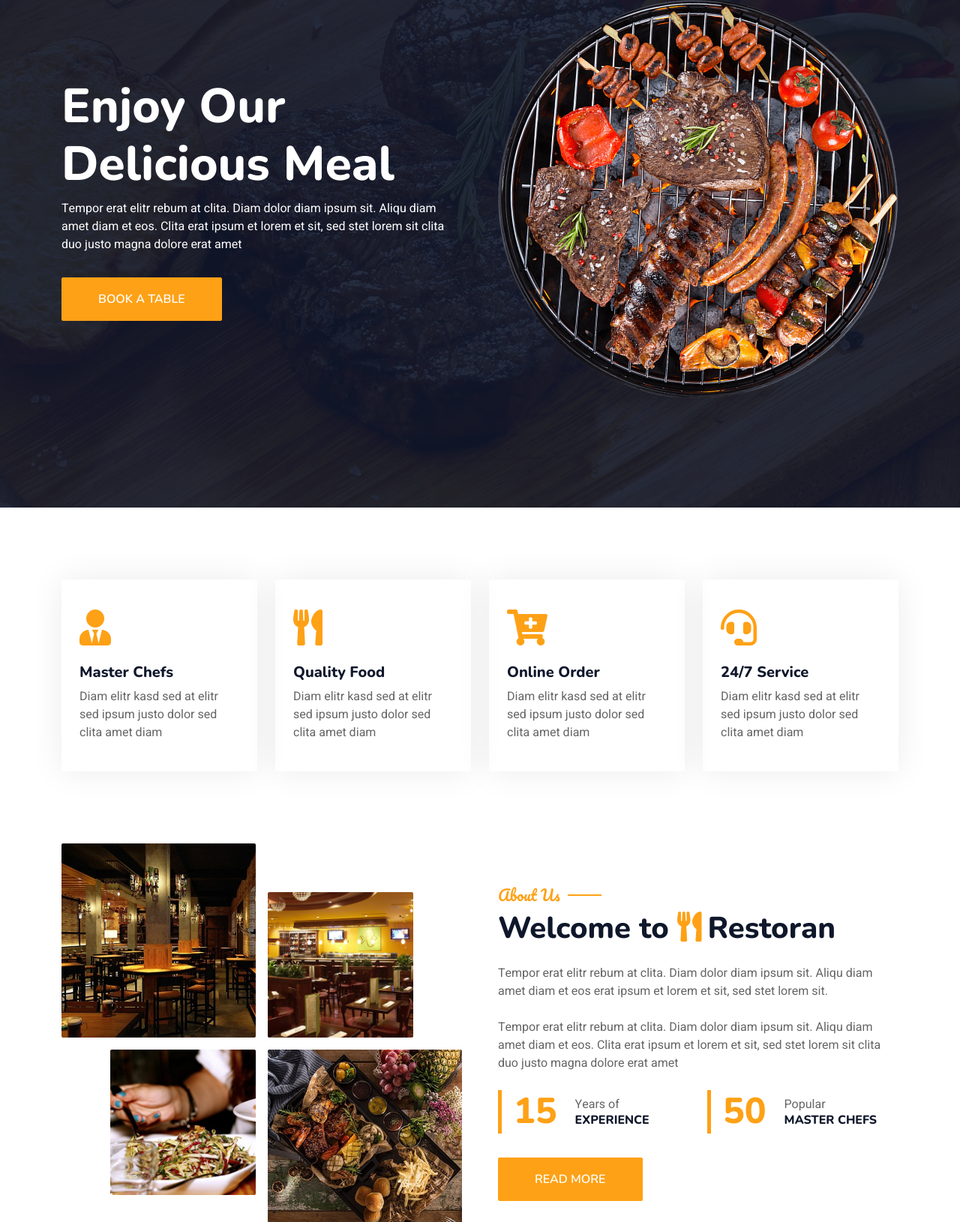
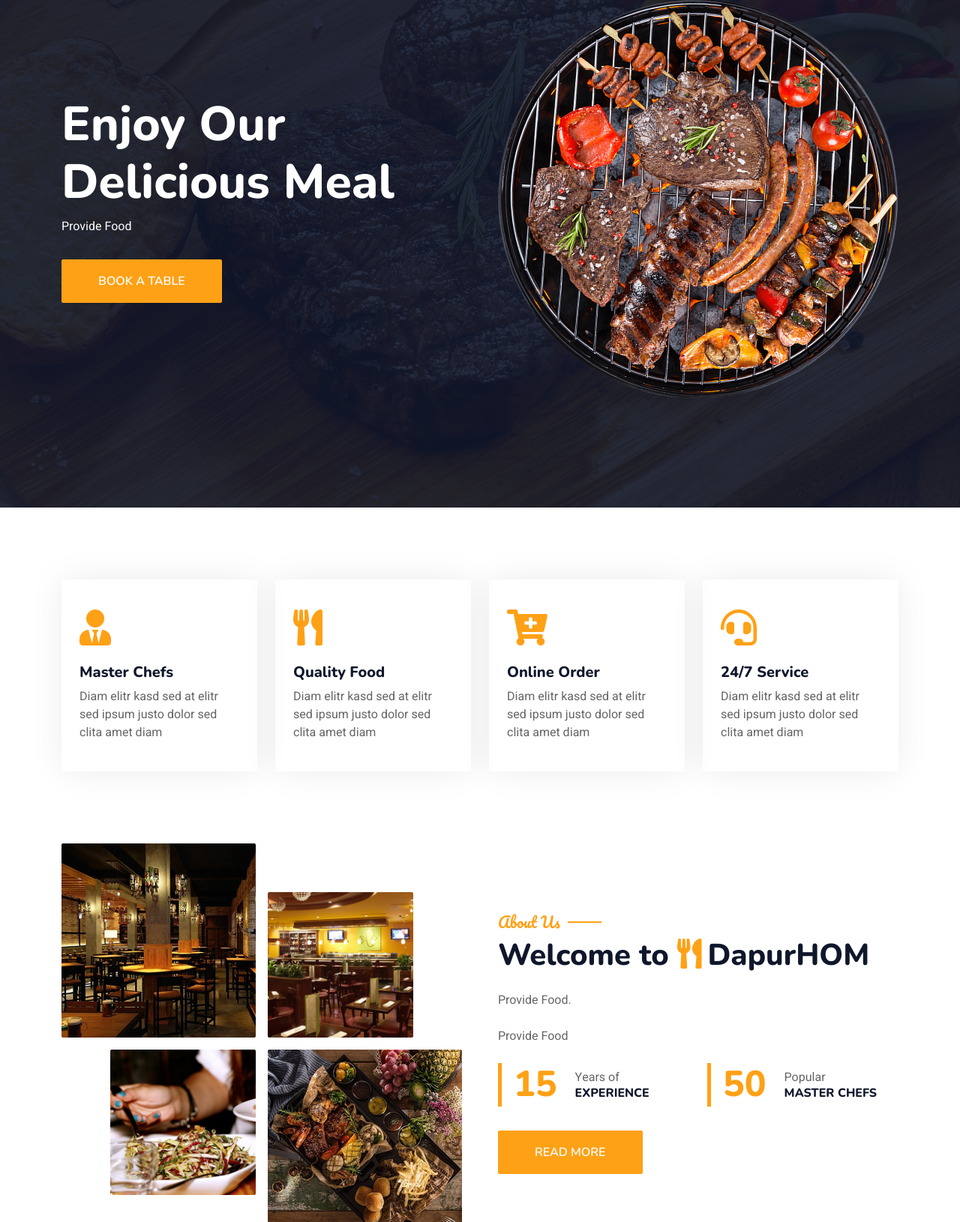
Before and after one commit to SamuelCH12/dapurhom, a plain HTML site: page index.html in a window 1280 px wide. Shown: the part 145-1775 px from the top of the page at 75% size. Drawn offline with nearby package versions, Linux system fonts and the light colour scheme.

Commit message:
Update index.html

```diff
--- a/index.html
+++ b/index.html
@@ -78,7 +78,7 @@
                     <div class="row align-items-center g-5">
                         <div class="col-lg-6 text-center text-lg-start">
                             <h1 class="display-3 text-white animated slideInLeft">Enjoy Our<br>Delicious Meal</h1>
-                            <p class="text-white animated slideInLeft mb-4 pb-2">Tempor erat elitr rebum at clita. Diam dolor diam ipsum sit. Aliqu diam amet diam et eos. Clita erat ipsum et lorem et sit, sed stet lorem sit clita duo justo magna dolore erat amet</p>
+                            <p class="text-white animated slideInLeft mb-4 pb-2">Provide Food</p>
                             <a href="" class="btn btn-primary py-sm-3 px-sm-5 me-3 animated slideInLeft">Book A Table</a>
                         </div>
                         <div class="col-lg-6 text-center text-lg-end overflow-hidden">
@@ -159,9 +159,9 @@
                     </div>
                     <div class="col-lg-6">
                         <h5 class="section-title ff-secondary text-start text-primary fw-normal">About Us</h5>
-                        <h1 class="mb-4">Welcome to <i class="fa fa-utensils text-primary me-2"></i>Restoran</h1>
-                        <p class="mb-4">Tempor erat elitr rebum at clita. Diam dolor diam ipsum sit. Aliqu diam amet diam et eos erat ipsum et lorem et sit, sed stet lorem sit.</p>
-                        <p class="mb-4">Tempor erat elitr rebum at clita. Diam dolor diam ipsum sit. Aliqu diam amet diam et eos. Clita erat ipsum et lorem et sit, sed stet lorem sit clita duo justo magna dolore erat amet</p>
+                        <h1 class="mb-4">Welcome to <i class="fa fa-utensils text-primary me-2"></i>DapurHOM</h1>
+                        <p class="mb-4">Provide Food.</p>
+                        <p class="mb-4">Provide Food</p>
                         <div class="row g-4 mb-4">
                             <div class="col-sm-6">
                                 <div class="d-flex align-items-center border-start border-5 border-primary px-3">
```
